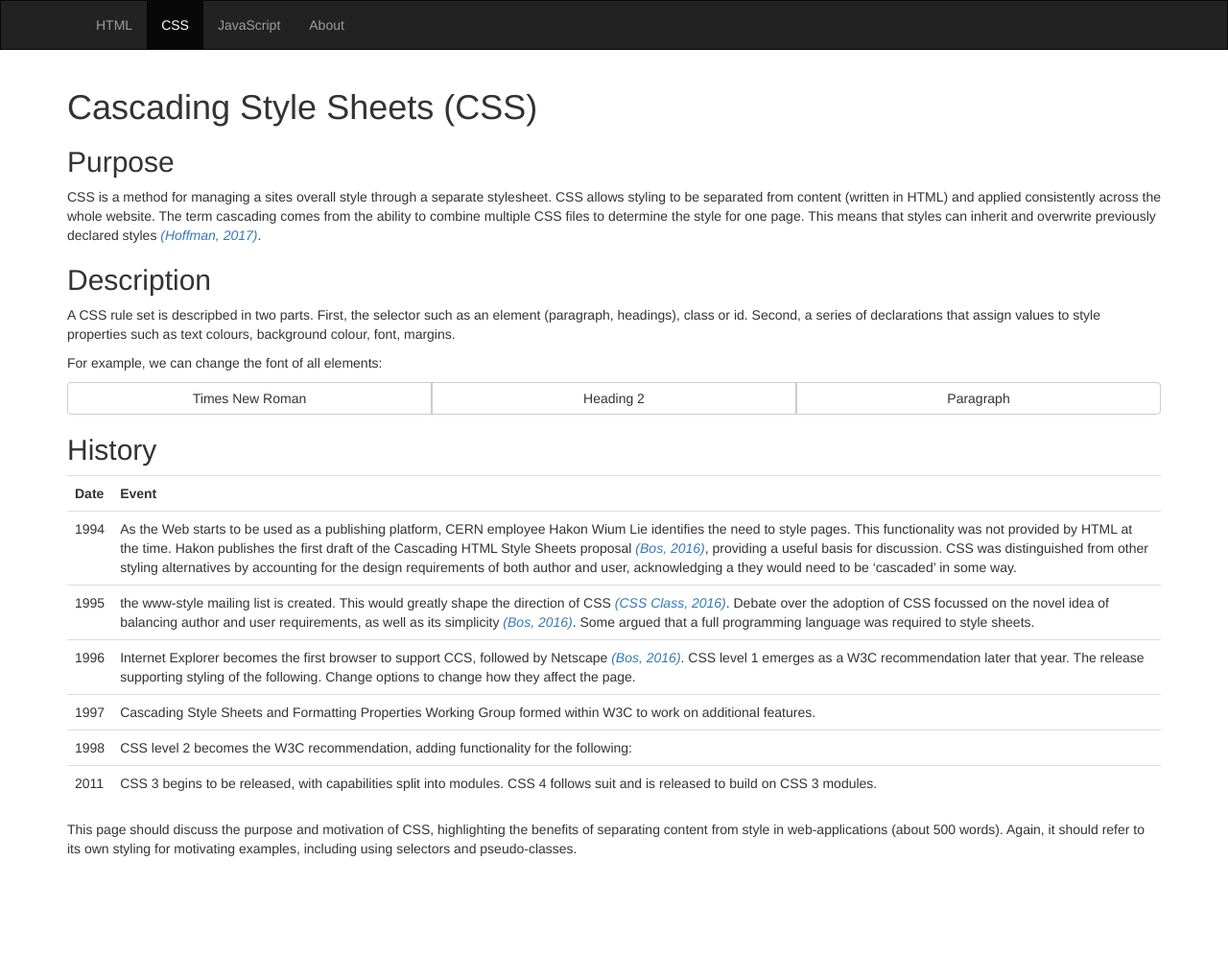
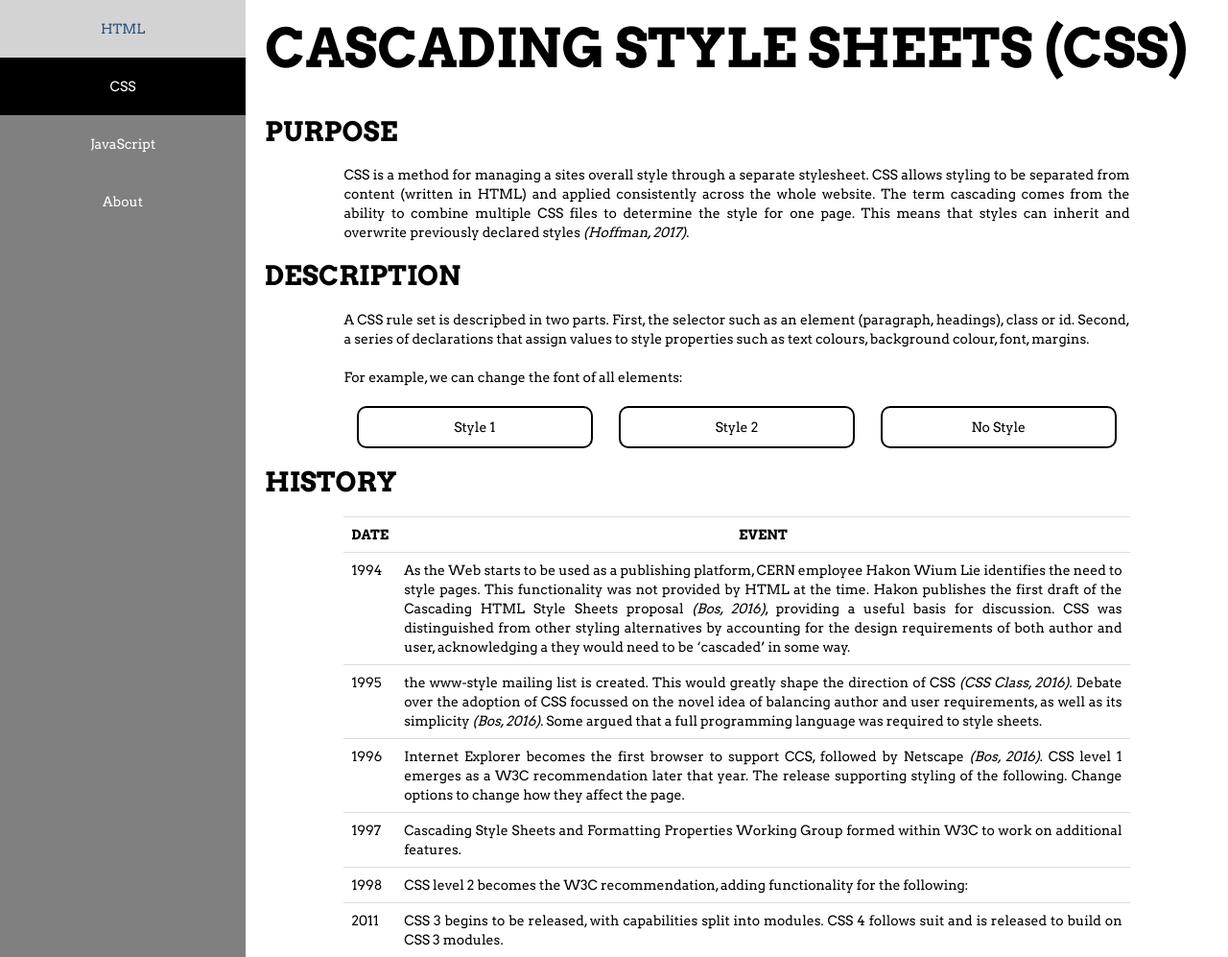
Before and after one commit to tarrantja/tarrantja.github.io, a plain HTML site: page css_info.html in a window 1280 px wide. Shown: the whole page at 96% size. Before the commit the page ends 904 px from the top, so only its background shows below. Drawn offline with nearby package versions, Linux system fonts and the light colour scheme.

Commit message:
Added Multiple Style Sheets

```diff
--- a/css_info.html
+++ b/css_info.html
@@ -7,21 +7,25 @@
     <meta name="viewport" content="width=device-width, initial-scale=1">
 
     <!--Bootstrap CSS-->
-    <link rel="stylesheet" href="https://maxcdn.bootstrapcdn.com/bootstrap/3.4.1/css/bootstrap.min.css">
-
-    <!--Bootstrap jQuery-->
-    <script src="https://ajax.googleapis.com/ajax/libs/jquery/3.4.1/jquery.min.js"></script>
-
-    <!--Bootstrap Javascript-->
-    <script src="https://maxcdn.bootstrapcdn.com/bootstrap/3.4.1/js/bootstrap.min.js"></script>
+    <link id="bootStrap" rel="stylesheet" href="https://maxcdn.bootstrapcdn.com/bootstrap/3.4.1/css/bootstrap.min.css">
 
     <!--My Custom StyleSheet-->
-    <link rel="stylesheet" href="mystylesheet.css">
+    <link id="style" rel="stylesheet" href="mystylesheet1.css">
 
     <script>
-        function timesNewRoman() {
-            var x = document.getElementsByTagName("p");
-            x.style.fontFamily = "arial";
+        function changeToStyle1() {
+            document.getElementById("style").href = "mystylesheet1.css";
+            document.getElementById("bootStrap").href = "https://maxcdn.bootstrapcdn.com/bootstrap/3.4.1/css/bootstrap.min.css";
+        }
+
+        function changeToStyle2() {
+            document.getElementById("style").href = "mystylesheet2.css";
+            document.getElementById("bootStrap").href = "https://maxcdn.bootstrapcdn.com/bootstrap/3.4.1/css/bootstrap.min.css";
+        }
+
+        function noCSS() {
+            document.getElementById("style").href = "";
+            document.getElementById("bootStrap").href = "";
         }
     </script>
 
@@ -30,44 +34,46 @@
 <body>
 
     <!--Navigation Bar-->
-    <nav class="navbar navbar-inverse">
-        <div class="container">
-            <div class="navbar-header">
-                <button type="button" class="navbar-toggle" data-toggle="collapse" data-target="#myNavbar">
-                    <span class="icon-bar"></span>
-                    <span class="icon-bar"></span>
-                    <span class="icon-bar"></span>
-                </button>
-            </div>
-            <div class="collapse navbar-collapse" id="myNavbar">
-                <ul class="nav navbar-nav">
-                    <li><a href="html_info.html">HTML</a></li>
-                    <li class="active"><a href="css_info.html">CSS</a></li>
-                    <li><a href="javascript_info.html">JavaScript</a></li>
-                    <li><a href="about.html">About</a></li>
-                </ul>
-            </div>
-        </div>
-    </nav>
+    <ul class="mynavbar">
+        <li><a href="html_info.html">HTML</a></li>
+        <li class="active"><a href="css_info.html">CSS</a></li>
+        <li><a href="javascript_info.html">JavaScript</a></li>
+        <li><a href="about.html">About</a></li>
+    </ul>
     <!--First Container-->
-    <div class="container">
+    <div>
         <h1>Cascading Style Sheets (CSS)</h1>
+    </div>
+
+    <div class="purpose">
         <h2>Purpose</h2>
         <p>CSS is a method for managing a sites overall style through a separate stylesheet. CSS allows styling to be
             separated from content (written in HTML) and applied consistently across the whole website. The term
             cascading comes from the ability to combine multiple CSS files to determine the style for one page. This
             means that styles can inherit and overwrite previously declared styles <cite><a
                     href="https://thehistoryoftheweb.com/look-back-history-css/">(Hoffman, 2017)</a></cite>.</p>
+    </div>
 
+    <div class="description">
         <h2>Description</h2>
-        <p>A CSS rule set is descripbed in two parts. First, the selector such as an element (paragraph, headings), class or id. Second, a series of declarations that assign values to style properties such as text colours, background colour, font, margins.</p>
+        <p>A CSS rule set is descripbed in two parts. First, the selector such as an element (paragraph, headings),
+            class or
+            id. Second, a series of declarations that assign values to style properties such as text colours, background
+            colour, font, margins.</p>
+            <br>
         <p>For example, we can change the font of all elements:</p>
 
-        <div class="btn-group btn-group-justified">
-            <span class="btn btn-default" onclick=timesNewRoman()>Times New Roman</span>
-            <span class="btn btn-default" onclick=arial()>Heading 2</span>
-            <span class="btn btn-default" onclick=roboto()>Paragraph</span>
-        </div>
+        <br>
+
+        <ul id="stylelist">
+            <li onclick=changeToStyle1()>Style 1</li>
+            <li onclick=changeToStyle2()>Style 2</li>
+            <li onclick=noCSS()>No Style</li>
+        </ul>
+
+    </div>
+
+    <div class="history">
 
         <h2>History</h2>
         <table class="table">
@@ -79,7 +85,7 @@
                 <td>1994</td>
                 <td>As the Web starts to be used as a publishing platform, CERN employee Hakon Wium Lie identifies the
                     need
-                    to style pages. This functionality  was not provided by HTML at the time. Hakon publishes the first
+                    to style pages. This functionality was not provided by HTML at the time. Hakon publishes the first
                     draft of the Cascading HTML Style Sheets proposal <cite><a
                             href="https://www.w3.org/Style/CSS20/history.html">(Bos, 2016)</a></cite>, providing a
                     useful
@@ -91,17 +97,29 @@
 
             <tr>
                 <td>1995</td>
-                <td>the www-style mailing list is created. This would greatly shape the direction of CSS <cite><a href="https://www.css-class.com/a-brief-history-of-css/">(CSS Class, 2016)</a></cite>. Debate over the adoption of CSS focussed on the novel idea of balancing author and user requirements, as well as its simplicity <cite><a
-                    href="https://www.w3.org/Style/CSS20/history.html">(Bos, 2016)</a></cite>. Some argued that a full programming language was required to style sheets.</td>
+                <td>the www-style mailing list is created. This would greatly shape the direction of CSS <cite><a
+                            href="https://www.css-class.com/a-brief-history-of-css/">(CSS Class, 2016)</a></cite>.
+                    Debate
+                    over the adoption of CSS focussed on the novel idea of balancing author and user requirements, as
+                    well
+                    as its simplicity <cite><a href="https://www.w3.org/Style/CSS20/history.html">(Bos,
+                            2016)</a></cite>.
+                    Some argued that a full programming language was required to style sheets.</td>
             </tr>
             <tr>
                 <td>1996</td>
                 <td>Internet Explorer becomes the first browser to support CCS, followed by Netscape <cite><a
-                    href="https://www.w3.org/Style/CSS20/history.html">(Bos, 2016)</a></cite>. CSS level 1 emerges as a W3C recommendation later that year. The release supporting styling of the following. Change options to change how they affect the page.</td>
+                            href="https://www.w3.org/Style/CSS20/history.html">(Bos, 2016)</a></cite>. CSS level 1
+                    emerges
+                    as a W3C recommendation later that year. The release supporting styling of the following. Change
+                    options
+                    to change how they affect the page.</td>
             </tr>
             <tr>
                 <td>1997</td>
-                <td>Cascading Style Sheets and Formatting Properties Working Group  formed within W3C to work on additional features.</td>
+                <td>Cascading Style Sheets and Formatting Properties Working Group formed within W3C to work on
+                    additional
+                    features.</td>
             </tr>
             <tr>
                 <td>1998</td>
@@ -109,13 +127,13 @@
             </tr>
             <tr>
                 <td>2011</td>
-                <td>CSS 3 begins to be released, with capabilities split into modules. CSS 4 follows suit and is released to build on CSS 3 modules.</td>
+                <td>CSS 3 begins to be released, with capabilities split into modules. CSS 4 follows suit and is
+                    released to
+                    build on CSS 3 modules.</td>
             </tr>
 
         </table>
-        <p>This page should discuss the purpose and motivation of CSS, highlighting the benefits of separating content
-            from style in web-applications (about 500 words). Again, it should refer to its own styling for motivating
-            examples, including using selectors and pseudo-classes.</p>
+
     </div>
 </body>
 
--- a/mystylesheet.css
+++ /dev/null
@@ -1,3 +0,0 @@
-.navbar {
-    border-radius: 0;
-}
--- /dev/null
+++ b/mystylesheet1.css
@@ -0,0 +1,127 @@
+@import url('https://fonts.googleapis.com/css2?family=Arvo:wght@400;700&display=swap');
+
+body {
+    background-color: gray;
+}
+
+ .mynavbar {
+    width:20%;
+    float:left;
+    list-style-type: none;
+    margin: 0;
+    padding: 0;
+    overflow: hidden;
+    background-color: gray;
+}
+
+h1, .purpose, .description, .history {
+    width:80%;
+    float:right;
+}
+
+li a {
+    display:block;
+    color:white;
+    text-align: center;
+    padding: 20px;
+    text-decoration:none;
+}
+
+
+
+li a:hover {
+    text-decoration:none;
+    background-color: lightgray;
+}
+
+.active {
+    background-color: black;
+
+}
+
+h1, h2, h3, p {
+    margin: 0;
+    padding: 0;
+}
+
+
+h1, h2, h3 {
+    text-align: left;
+    font-family: 'Arvo', 'Arial';    ;
+    text-transform: uppercase;
+    font-weight: 700;
+    color:black;
+    padding-left: 20px;
+    padding-right: 20px;
+}
+
+h1 {
+    float: right;
+    font-size: 4em;
+    padding-top: 20px;
+    padding-bottom: 20px;
+    background-color: white;
+}
+
+h2 {
+    font-size: 2em;
+    padding-top: 20px;
+    padding-bottom: 20px;
+}
+
+.purpose, .description, .history {
+    background-color: white;
+    padding-bottom: 0;
+}
+
+.purpose p, .description p, .history table{
+    width:80%;
+    margin: auto;
+}
+
+#stylelist {
+    list-style-type: none;
+    margin: 0;
+    padding: 0;
+    overflow: hidden;
+    width:80%;
+    margin:auto;
+}
+
+#stylelist li {
+    width: 30%;
+    float:left;
+    color:black;
+    border: black solid 2px;
+    background-color:white;
+    margin-left:1.66%;
+    margin-right:1.66%;
+    padding-top: 10px;
+    padding-bottom: 10px;
+    text-align: center;
+    border-radius:10px;
+}
+
+#stylelist li:hover {
+    background-color: gray;
+    color:white;
+}
+
+p, td, cite a, li {
+    font-family: 'Arvo', 'Arial';
+    font-weight: 400;
+    color:black;
+}
+
+th {
+    text-align: center;
+    text-transform: uppercase;
+    font-family: 'Arvo', 'Arial';
+    font-weight: 700;
+    color: black;
+}
+
+
+p, td {
+    text-align: justify;
+}
--- /dev/null
+++ b/mystylesheet2.css
@@ -0,0 +1,125 @@
+@import url('https://fonts.googleapis.com/css2?family=Roboto:wght@100;400;700&display=swap');
+
+
+ .mynavbar {
+    list-style-type: none;
+    margin: 0;
+    padding: 0;
+    overflow: hidden;
+    background-color: deeppink;
+}
+
+.mynavbar li {
+    float: left;
+}
+
+li a {
+    display:block;
+    color:white;
+    text-align: center;
+    padding: 20px;
+    text-decoration:none;
+}
+
+
+
+li a:hover {
+    text-decoration:none;
+    background-color: hotpink;
+}
+
+.active {
+    background-color: rgb(255, 140, 198);
+
+}
+
+h1, h2, h3, p {
+    margin: 0;
+    padding: 0;
+}
+
+
+h1, h2, h3 {
+    text-align: center;
+    text-transform: uppercase;
+    font-family: 'Roboto', 'Arial';
+    font-weight: 100;
+    color:white;
+    padding-left: 20px;
+    padding-right: 20px;
+}
+
+h1 {
+    font-size: 5em;
+    padding-top: 100px;
+    padding-bottom: 100px;
+    background-color: dodgerblue;
+}
+
+h2 {
+    font-size: 3em;
+    padding-top: 20px;
+    padding-bottom: 20px;
+}
+
+.purpose {
+    background-color: darkorchid;
+    padding-bottom: 30px;
+}
+
+.description {
+    background-color: limegreen;
+    padding-bottom: 30px;
+}
+
+.history {
+    background-color: orangered;
+    padding-bottom: 100px;
+}
+
+.purpose p, .description p, .history table{
+    width:50%;
+    margin: auto;
+}
+
+#stylelist {
+    list-style-type: none;
+    overflow: hidden;
+    width:80%;
+    margin:auto;
+}
+
+#stylelist li {
+    width:30%;
+    margin-left:1.66%;
+    margin-right:1.66%;
+    float:left;
+    color:white;
+    background-color:rgb(159, 206, 159);
+    padding-top: 10px;
+    padding-bottom: 10px;
+    text-align: center;
+}
+
+#stylelist li:hover {
+    background-color: rgb(44, 161, 44);
+}
+
+p, td, cite a {
+    font-family: 'Roboto', 'Arial';
+    font-weight: 400;
+    color:white;
+}
+
+th {
+    text-align: center;
+    text-transform: uppercase;
+    font-family: 'Roboto', 'Arial';
+    font-weight: 700;
+    color: white;
+}
+
+
+p {
+    text-align: center;
+}
```
Also changed, not shown: html_info.html (+28 -37 lines), 1 other file.
